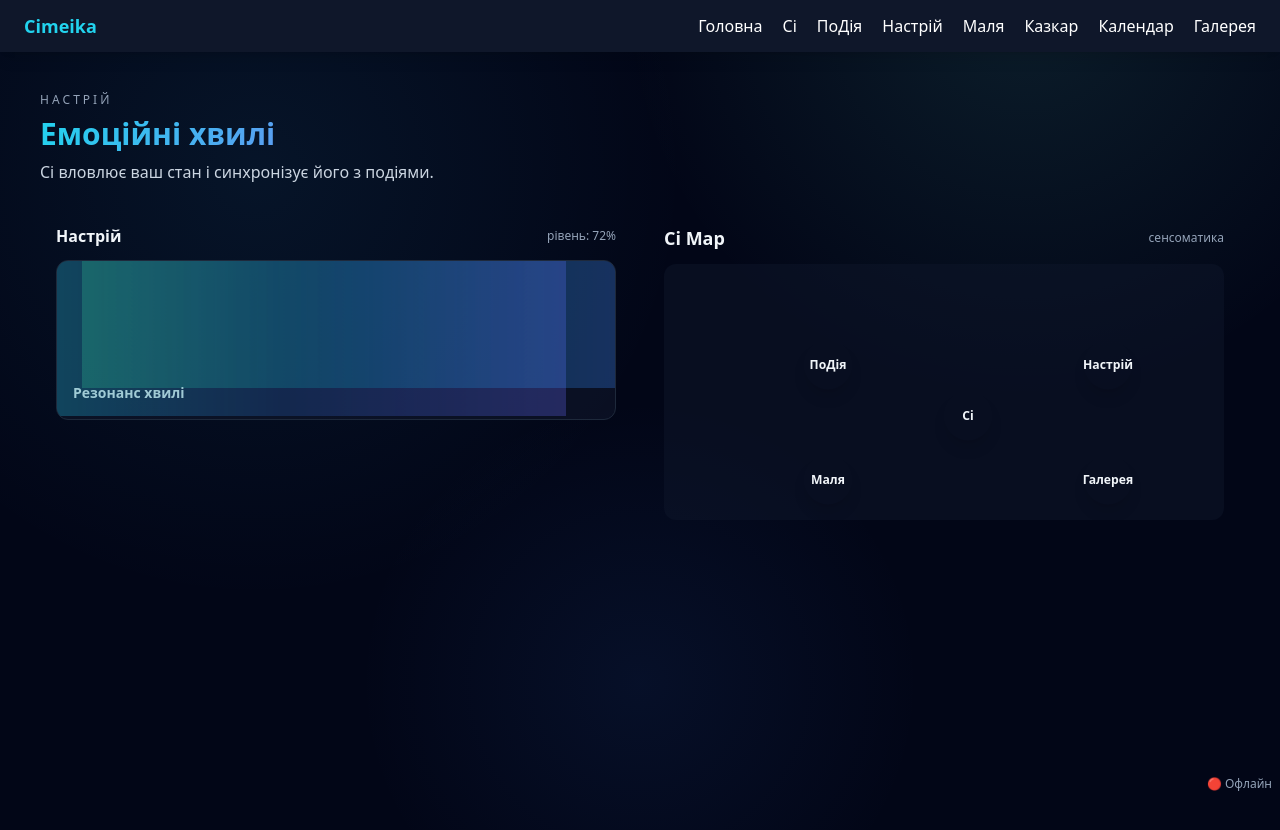
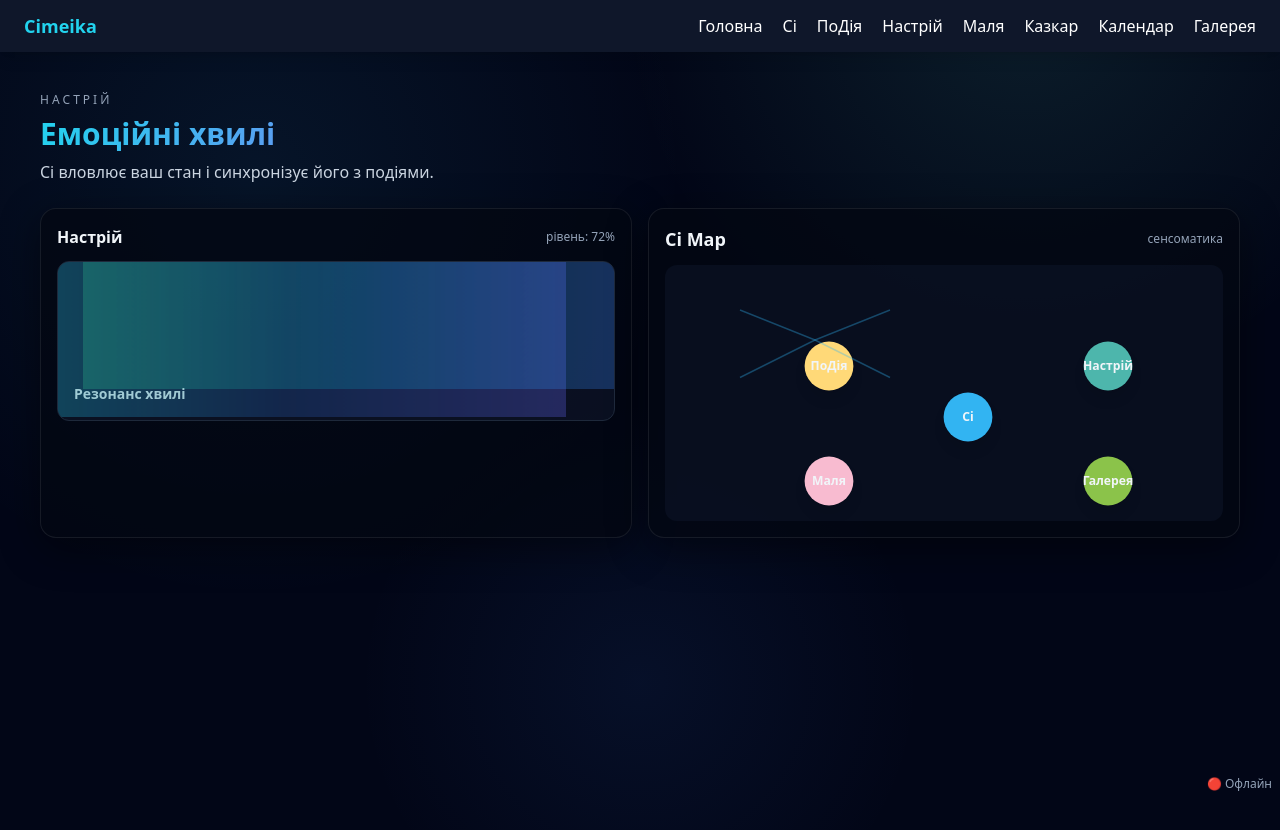
Before and after one commit to Ihorog/cimeika-real-time-data-app, a Next.js app in the folder frontend/: page /mood in a window 1280 px wide. Shown: the top 830 px of the page. Built offline with nearby package versions, Linux system fonts and the light colour scheme; no server answers.

Commit message:
Move tokens import before Tailwind directives

```diff
--- a/frontend/src/app/globals.css
+++ b/frontend/src/app/globals.css
@@ -1,7 +1,7 @@
+@import "../styles/tokens.css";
 @tailwind base;
 @tailwind components;
 @tailwind utilities;
-@import "../styles/tokens.css";
 
 :root {
   color-scheme: dark;
```
